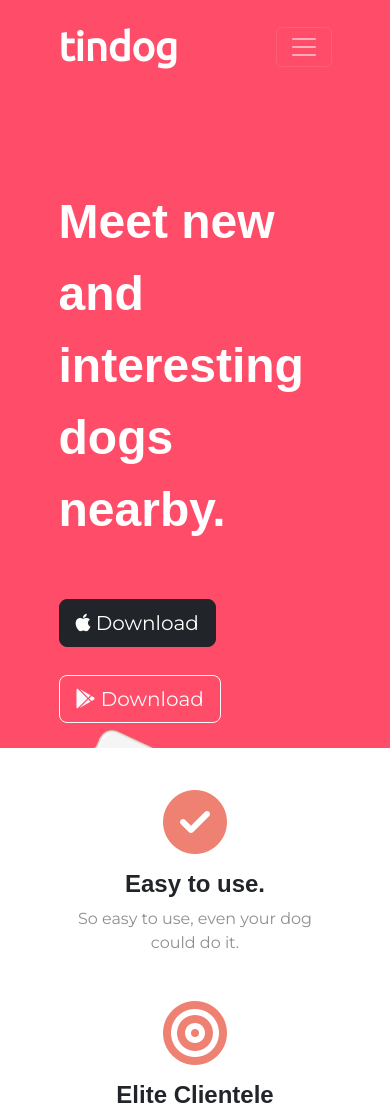
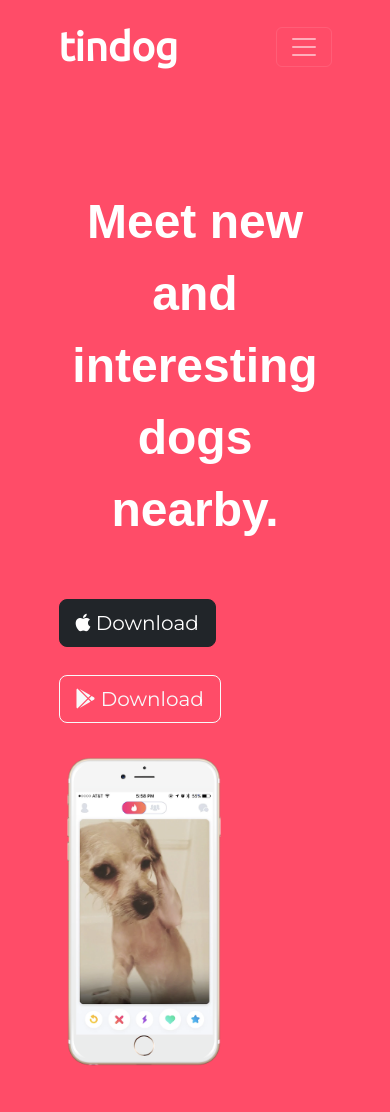
Before and after one commit to Jeff-Ashear/AngelaYuWebDev, a website: page ClassProjects/Web Development/btStrapModule/index.html in a window 390 px wide. Shown: the top 1112 px of the page. Drawn offline with nearby package versions, Linux system fonts and the light colour scheme.

Commit message:
working on media queries.

```diff
--- a/ClassProjects/Web Development/btStrapModule/assets/css/style.css
+++ b/ClassProjects/Web Development/btStrapModule/assets/css/style.css
@@ -9,7 +9,7 @@
 
 
 .container-fluid {
-    padding: 3% 15%;
+    padding: 3% 15% 7%;
 }
 
 h1 {
@@ -47,12 +47,32 @@
 }
 
 /* title image */
+#iPhoneDiv {
+    position: relative;
+    padding: 7%;
+}
+
 #iPhoneDog {
-    width: 25% !important;
-    /* figure out why position absolute increases the size of the image */
+    max-width: 60%;
     transform: rotate(25deg);
-    position: relative;
     position: absolute;
+}
+
+@media (max-width: 1028px) {
+    h1 {
+        text-align: center;
+    }
+
+    #iPhoneDiv {
+        position: static;
+    }
+
+    #iPhoneDog {
+        transform: rotate(0deg);
+        position: static;
+        margin-left: auto;
+    }
+
 }
 
 /* Features Section */
--- a/ClassProjects/Web Development/btStrapModule/index.html
+++ b/ClassProjects/Web Development/btStrapModule/index.html
@@ -63,8 +63,8 @@
                         Download
                     </button>
                 </div>
-                <div class="col-lg-6">
-                    <img id="iPhoneDog" src="./assets/images/iphone6.png" alt="iphone-mockup">
+                <div class="col-lg-6" id="iPhoneDiv">
+                    <img class="img-fluid" id="iPhoneDog" src="./assets/images/iphone6.png" alt="iphone-mockup">
                 </div>
             </div>
         </div>
--- a/ClassProjects/Web Development/cssModule/section 5/CSS - My Site/assets/css/styles.css
+++ b/ClassProjects/Web Development/cssModule/section 5/CSS - My Site/assets/css/styles.css
@@ -1,5 +1,5 @@
 body {
-    color: #40546e
+    color: #40546e;
     font-family: 'Montserrat', sans-serif;
     margin: 0;
     text-align: center;
```
